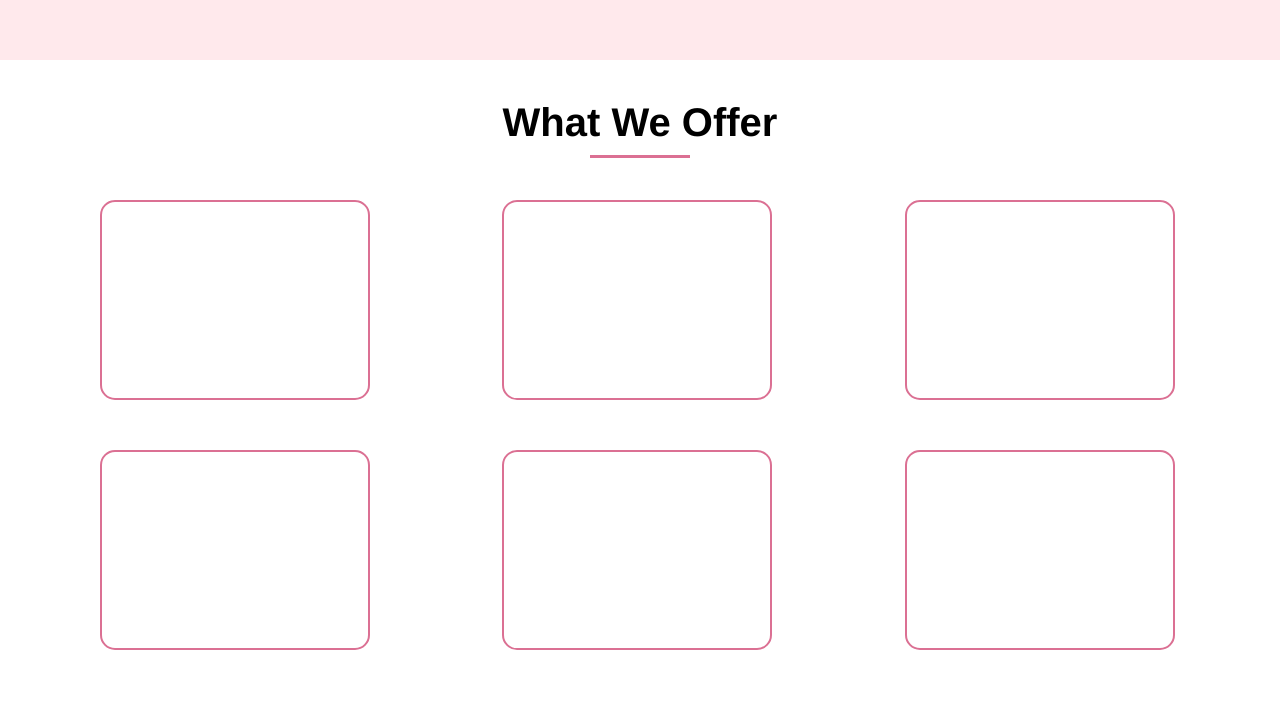
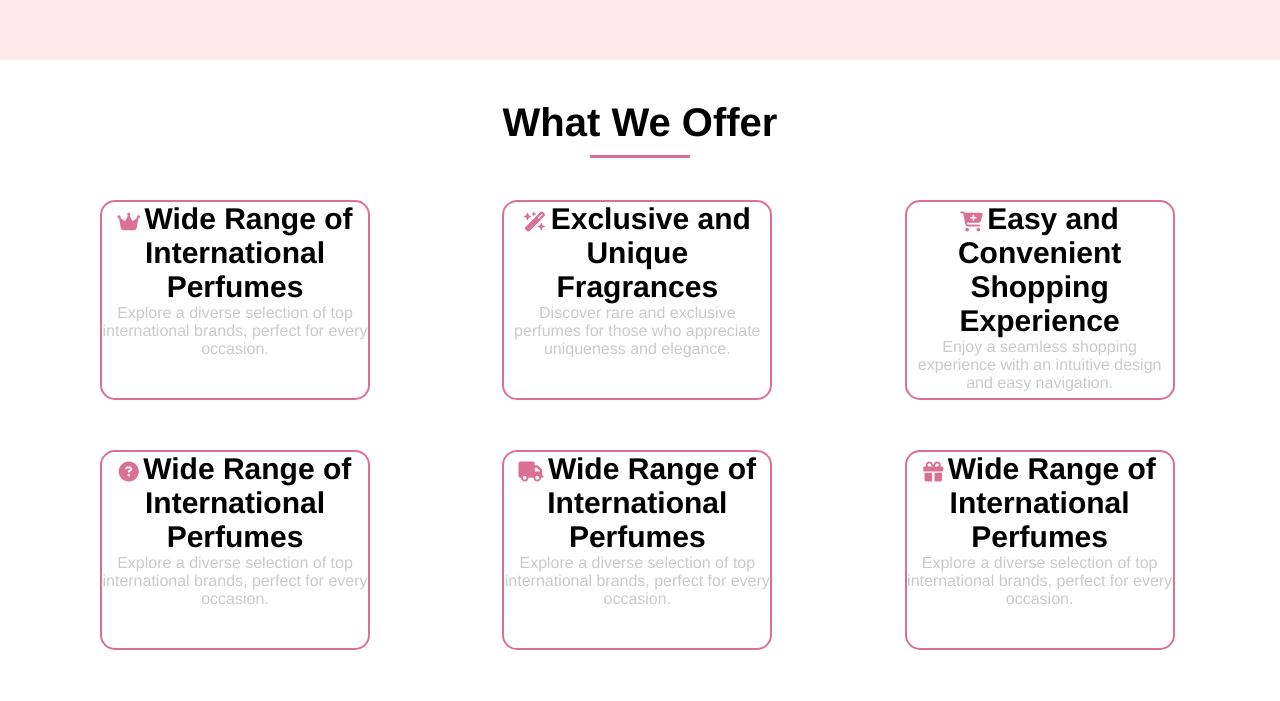
Before and after one commit to Malak-M-Abdulwahab/webProject1, a plain HTML site: page index.html in a window 1280 px wide. Shown: the part 2340-3041 px from the top of the page. Drawn offline with Linux system fonts and the light colour scheme.

Commit message:
section 3 animation

```diff
--- a/css/style.css
+++ b/css/style.css
@@ -640,7 +640,6 @@ input{
 .offer{
     width: 100%;
     height: 100vh;
-    background-color: rgb(255, 255, 255);
     padding: 0 100px;
 }
 
@@ -680,95 +679,71 @@ input{
     position: relative;
 }
 
-.offer-container-top div{
+.offer-item{
+    border: 2px solid palevioletred;
+    border-radius: 15px;
+    text-align: center;
+    width: 100%;
     height: 80%;
     margin-top: 2%;
     width: 25%;
     margin-right: 12.25%;
     display: inline;
     float: left;
+    overflow: hidden;
+    z-index: 4;
 }
 
 .offer-container-top .offer3{
     margin-right: 0px;
 }
 
-.offer-container-bottom div{
-    height: 80%;
-    margin-top: 2%;
-    width: 25%;
-    margin-right: 12.25%;
-    display: inline;
-    float: left;
-}
-
 .offer-container-bottom .offer6{
     margin-right: 0px;
 }
 
-.offer-container div div{
-    border: 2px solid palevioletred;
-    border-radius: 15px;
+.offer-overlay{
+    position: relative;
+    width: 100%;
+    height: 100%;
+    z-index: -1;
+
+    margin-top: -106px;
 }
 
-.offer-overlay{
+.offer-overlay::before{
     position: absolute;
+    content: "";
+    width: 0;
+    height: 0;
+    top: 0px;
+    left: 0;
+    background-color: rgba(211, 58, 109, 0.5);
+    z-index: -1;
+    border-radius: 10px;
+}
+
+.offer-item:hover .offer-overlay::before{
     width: 100%;
     height: 100%;
-    background-color: rgba(158, 12, 73, 0.5);
-    text-align: center;
-    top: 0px;
-    visibility: hidden;
-    margin-left: -2px;
+    transition: 0.5s;
 }
 
-.offer-overlay i{
-    margin-top: 20px;
-    padding-top: 5px;
-    background-color: white;
-    color: gray;
+.offer-item i{
+    color: palevioletred;
     font-size: 20px;
-    height: 27px;
-    width: 32px;
     border-radius: 5px;
     cursor: pointer;
     display: inline;
 }
 
-.offer-overlay h2{
-    padding-top: 35px;
-    color: rgb(229, 229, 229);
+.offer-item h2{
+    color: rgb(0, 0, 0);
     font-size: 30px;
     font-weight: bold;
     display: inline;
 }
 
-.offer-overlay p{
-    padding-top: 20px;
-    color: rgb(255, 255, 255);
-
+.offer-item p{
+    color: rgb(202, 202, 202);
 }
-
-.offer1:hover .offer-overlay{
-    visibility: visible;
-}
-
-.offer2:hover .offer-overlay{
-    visibility: visible;
-}
-
-.offer3:hover .offer-overlay{
-    visibility: visible;
-}
-
-.offer4:hover .offer-overlay{
-    visibility: visible;
-}
-
-.offer5:hover .offer-overlay{
-    visibility: visible;
-}
-
-.offer6:hover .offer-overlay{
-    visibility: visible;
-}
--- a/index.html
+++ b/index.html
@@ -199,53 +199,59 @@
                 <p class="offer-underline"></p>
                 <div class="offer-container">
                     <div class="offer-container-top">
-                        <div class="offer1">
-                            <div class="offer-overlay">
+                        <div class="offer1 offer-item">
                             <i class="fa-solid fa-crown"></i>
                             <h2 class="offer-overlay-header">Wide Range of International Perfumes</h2>
                             <p class="offer-overlay-p">Explore a diverse selection of top international brands, perfect for every occasion.</p>
+                            <div class="offer-overlay">
+
                             </div> <!-- /offer-overlay -->
                         </div> <!-- /offer1 -->
-                        <div class="offer2">
-                            <div class="offer-overlay">
+                        <div class="offer2 offer-item">
                             <i class="fa-solid fa-wand-magic-sparkles"></i>
                             <h2 class="offer-overlay-header">Exclusive and Unique Fragrances</h2>
                             <p class="offer-overlay-p">Discover rare and exclusive perfumes for those who appreciate uniqueness and elegance.</p>
+                            <div class="offer-overlay">
+
                             </div> <!-- /offer-overlay -->
                         </div> <!-- /offer2 -->
-                        <div class="offer3">
-                            <div class="offer-overlay">
+                        <div class="offer3 offer-item">
                             <i class="fa-solid fa-cart-plus"></i>
                             <h2 class="offer-overlay-header">Easy and Convenient Shopping Experience</h2>
                             <p class="offer-overlay-p">Enjoy a seamless shopping experience with an intuitive design and easy navigation.</p>
+                            <div class="offer-overlay">
+
                             </div> <!-- /offer-overlay -->
                         </div> <!-- /offer3 -->
                     </div> <!-- /offer-container-top -->
                     <div class="offer-container-bottom">
-                        <div class="offer4">
-                             <div class="offer-overlay">
+                        <div class="offer4 offer-item">
                             <i class="fa-solid fa-circle-question"></i>
                             <h2 class="offer-overlay-header">Wide Range of International Perfumes</h2>
                             <p class="offer-overlay-p">Explore a diverse selection of top international brands, perfect for every occasion.</p>
+                            <div class="offer-overlay">
+
                             </div> <!-- /offer-overlay -->
                         </div> <!-- /offer4 -->
-                        <div class="offer5">
-                             <div class="offer-overlay">
+                        <div class="offer5 offer-item">
                             <i class="fa-solid fa-truck"></i>
                             <h2 class="offer-overlay-header">Wide Range of International Perfumes</h2>
                             <p class="offer-overlay-p">Explore a diverse selection of top international brands, perfect for every occasion.</p>
+                            <div class="offer-overlay">
+
                             </div> <!-- /offer-overlay -->
                         </div> <!-- /offer5 -->
-                        <div class="offer6">
-                             <div class="offer-overlay">
+                        <div class="offer6 offer-item">
                             <i class="fa-solid fa-gift"></i>
                             <h2 class="offer-overlay-header">Wide Range of International Perfumes</h2>
                             <p class="offer-overlay-p">Explore a diverse selection of top international brands, perfect for every occasion.</p>
+                            <div class="offer-overlay">
+
                             </div> <!-- /offer-overlay -->
                         </div> <!-- /offer6 -->
                     </div> <!-- /offer-container-bottom -->
                 </div> <!-- /offer-container -->
-            </div>
+            </div> <!-- /offer -->
         </section>
 
         <section class="section4">
```
Lines whose indentation alone changed are shown as unchanged.
